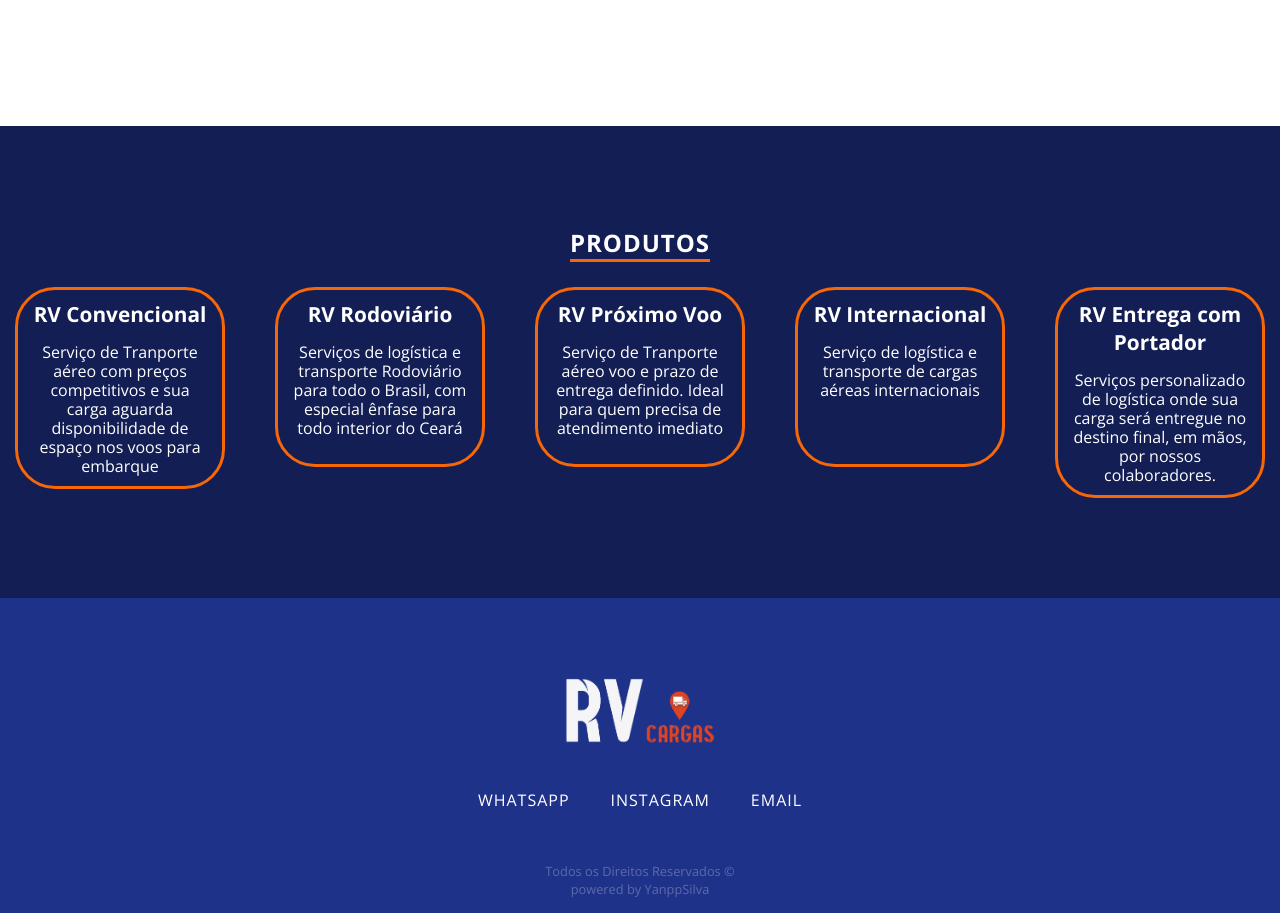
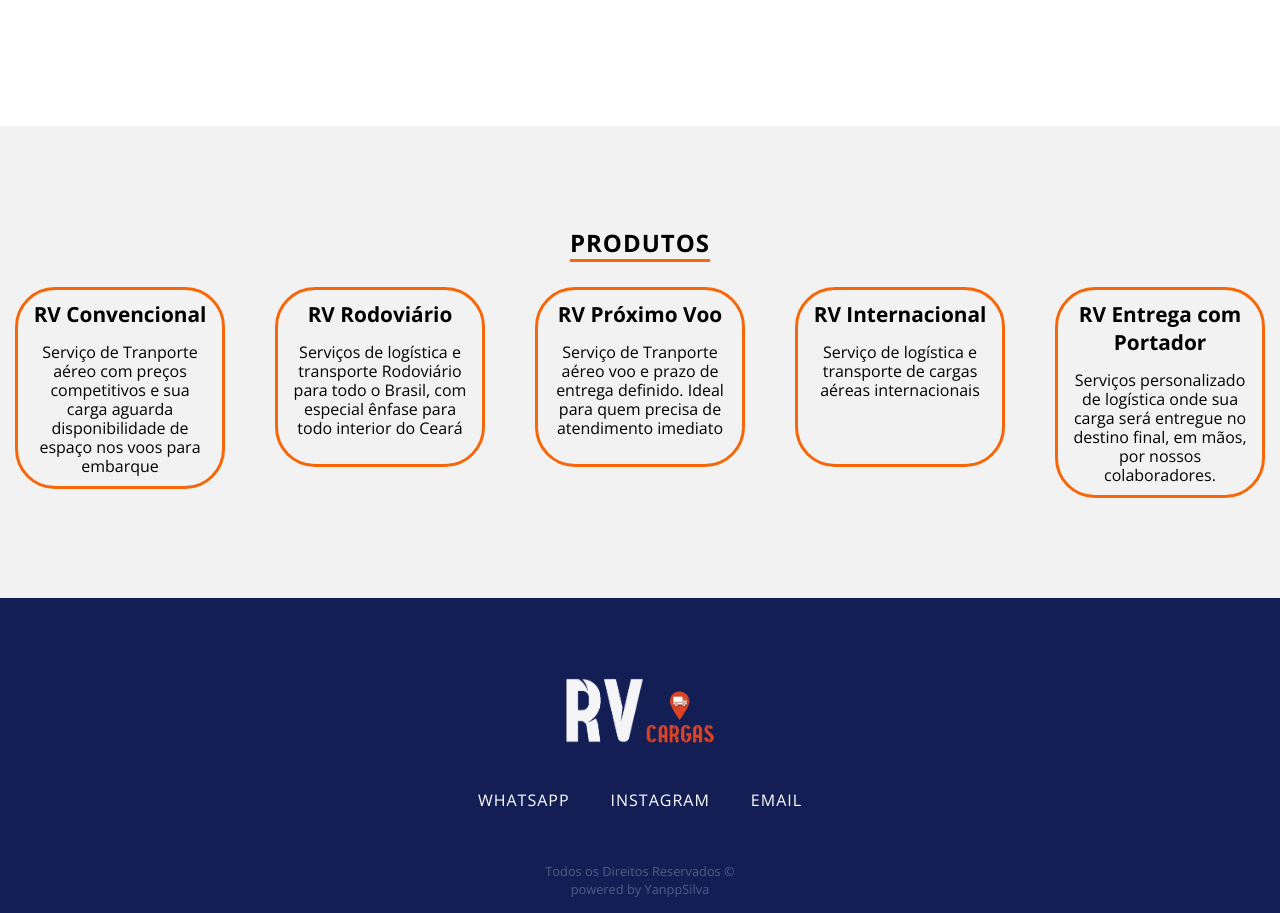
Before and after one commit to YanppSilva/LandingPage-Transportadora, a plain HTML site: page index.html in a window 1280 px wide. Shown: the part 1520-2433 px from the top of the page. Drawn offline with nearby package versions, Linux system fonts and the light colour scheme.

Commit message:
Add files via upload

```diff
--- a/css/footer.css
+++ b/css/footer.css
@@ -1,5 +1,5 @@
 .footer__container {
-  background-color: var(--azul-bg2);
+  background-color: var(--azul-bg);
   padding: 0 15px 15px;
   padding-top: 80px;
 }
--- a/css/produtos.css
+++ b/css/produtos.css
@@ -1,5 +1,5 @@
 .produtos__container {
-  background-color: var(--azul-bg);
+  background-color: var(--cinza-bg);
   display: flex;
   align-items: center;
   justify-content: center;
@@ -21,7 +21,7 @@
 }
 
 .produtos__titulo {
-  color: #fff;
+  /* color: #fff; */
   font-size: 1.5em;
   letter-spacing: 1px;
   text-transform: uppercase;
@@ -44,7 +44,7 @@
   margin: 0 auto;
   width: 100%;
   padding: 10px;
-  color: #fff;
+  /* color: #fff; */
   cursor: pointer;
   transition: .4s;
 }
```
